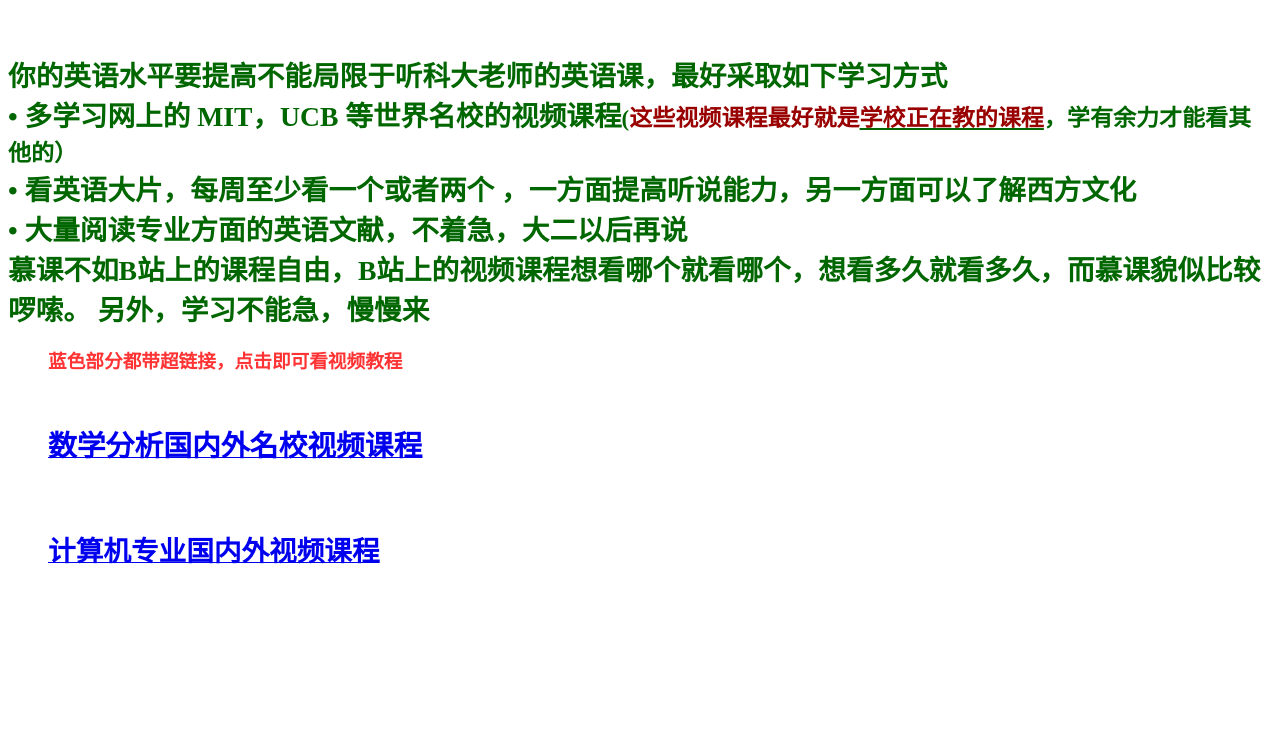
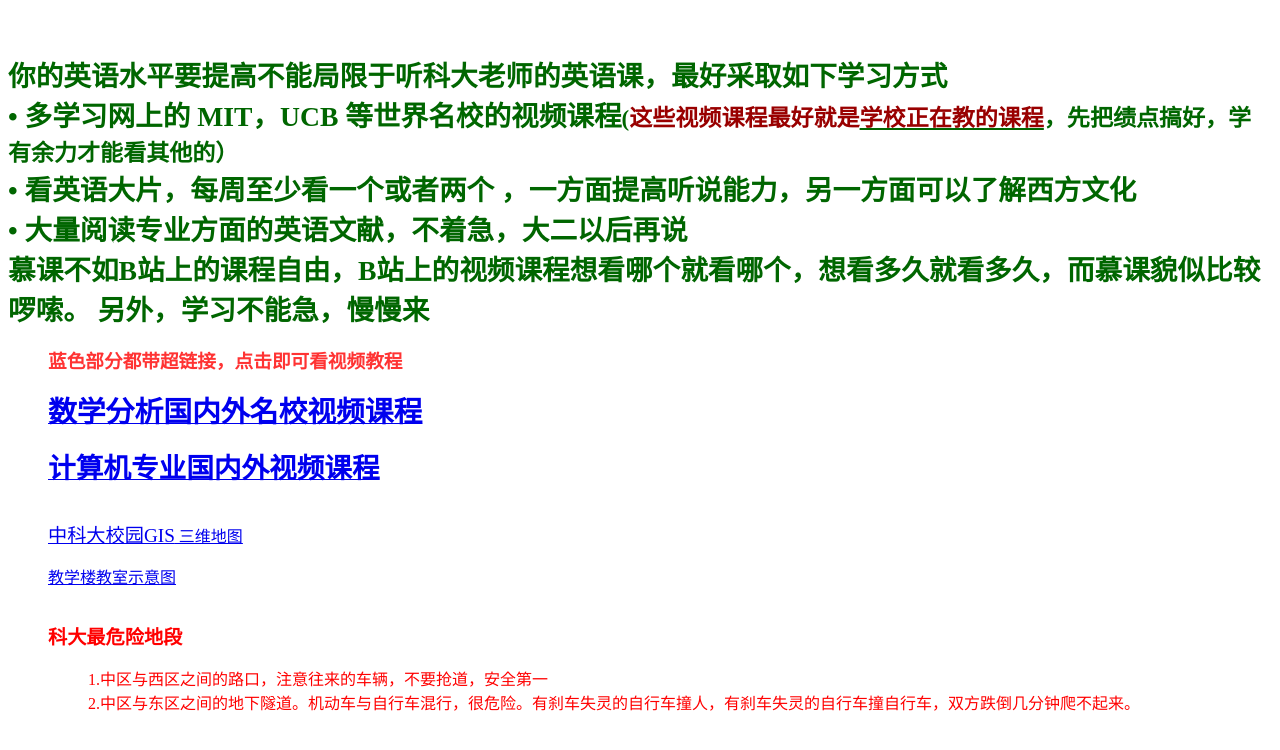
Before and after one commit to ustcf/ustcf.github.io, a plain HTML site: page index.html in a window 1280 px wide. Drawn offline with Linux system fonts and the light colour scheme.

Commit message:
Add files via upload

```diff
--- a/index.html
+++ b/index.html
@@ -3,26 +3,43 @@
 
 
 
+
+
+
+
 <meta http-equiv="content-type" content="text/html; charset=UTF-8"><title>视频课程</title></head><body dir="ltr" lang="zh-CN"><p style="color: rgb(0, 102, 0);"><font style="font-size: 14pt;" size="4"><b><br>
 </b></font></p><big style="color: rgb(0, 102, 0);"><big><big><span style="font-weight: bold;">你的英语水平要提高不能局限于听科大老师的英语课，最好采取如下学习方式 </span><br>
-<span style="font-weight: bold;">• 多学习网上的 MIT，UCB 等世界名校的视频课程<small>(<span style="color: rgb(153, 0, 0);">这些视频课程最好就是</span></small></span><small style="font-weight: bold; text-decoration: underline;"><span style="color: rgb(153, 0, 0);">学校正在教的课程</span></small><span style="font-weight: bold;"><small>，学有余力才能看其他的） </small></span><br>
+<span style="font-weight: bold;">• 多学习网上的 MIT，UCB 等世界名校的视频课程<small>(<span style="color: rgb(153, 0, 0);">这些视频课程最好就是</span></small></span><small style="font-weight: bold; text-decoration: underline;"><span style="color: rgb(153, 0, 0);">学校正在教的课程</span></small><span style="font-weight: bold;"><small>，先把绩点搞好，学有余力才能看其他的） </small></span><br>
 <span style="font-weight: bold;">• 看英语大片，每周至少看一个或者两个 ，一方面提高听说能力，另一方面可以了解西方文化</span><br>
 <span style="font-weight: bold;">• 大量阅读专业方面的英语文献，不着急，大二以后再说 </span><br>
 <span style="font-weight: bold;">慕课不如B站上的课程自由，B站上的视频课程想看哪个就看哪个，想看多久就看多久，而慕课貌似比较啰嗦。 另外，学习不能急，慢慢来 </span></big></big></big><br>
 <br>
 <div style="margin-left: 40px;"><font color="#ff3333"><font style="font-size: 14pt;" size="4"><b>蓝色部分都带超链接，点击即可看视频教程</b></font></font></div>
 
-<p style="margin-bottom: 0cm; font-family: ®oÅÑ;"><br>
-<span lang="en-US"></span></p>
+
 <p style="margin-bottom: 0cm; margin-left: 40px; font-family: ®oÅÑ;"><big><a href="ma.html" target="_blank"><span lang="en-US"><font style="font-size: 18pt;" size="5"><big><b>数学分析国内外名校视频课程</b></big></font></span></a></big></p>
-<p style="margin-bottom: 0cm; margin-left: 40px; font-family: ®oÅÑ;"><big><a href="ma.html" target="_blank"><span lang="en-US"><font style="font-size: 18pt;" size="5"><big><b><br>
-</b></big></font></span></a></big></p>
+
 
 <p style="margin-bottom: 0cm; margin-left: 40px; font-family: ®oÅÑ;"><span lang="en-US"><font style="font-size: 18pt;" size="5"><b> </b></font><big><a href="cs.html" target="_blank"><big><big><span style="font-weight: bold;">计算机专业国内外视频课程</span></big></big></a></big></span></p>
-<p style="margin-bottom: 0cm;"><span lang="en-US"><br>
-</span></p><p style="margin-bottom: 0cm;"><font face="Times New Roman, serif"><span lang="en-US"><br>
+<p style="margin-bottom: 0cm; margin-left: 40px; font-family: ®oÅÑ;"><br>
+<span lang="en-US"><big><a href="cs.html" target="_blank"><big><big><span style="font-weight: bold;"></span></big></big></a></big></span></p>
+
+<div style="margin-left: 40px;"><a href="https://map.ustc.edu.cn/" target="_blank"><small><small><span lang="en-US"><big><big><big>中科大校园GIS</big></big></big></span></small></small> 三维地图<br>
+</a></div>
+<p style="margin-bottom: 0cm;"><font face="Times New Roman, serif"><span lang="en-US">&nbsp;&nbsp;&nbsp;&nbsp;&nbsp;&nbsp;&nbsp;&nbsp;&nbsp; <a href="https://www.teach.ustc.edu.cn/service/svc-resource/12388.html" target="_blank">教学楼教室示意图</a><br>
+<br>
+</span></font></p>
+<p style="margin-bottom: 0cm; margin-left: 40px;"><font face="Times New Roman, serif"><span lang="en-US"><big><span style="color: red; font-weight: bold;">科大最危险地段</span> </big><br>
+</span></font></p>
+<p style="margin-bottom: 0cm; margin-left: 80px; color: red;"><font face="Times New Roman, serif"><span lang="en-US"> 1.中区与西区之间的路口，注意往来的车辆，不要抢道，安全第一<br>
+</span></font></p>
+<div style="margin-left: 40px;">
+<div style="margin-left: 40px; color: red;"><font face="Times New Roman, serif"><span lang="en-US"> 2.中区与东区之间的地下隧道</span></font>。机动车与自行车混行，很危险。有刹车失灵的自行车撞人，有刹车失灵的自行车撞自行车，双方跌倒几分钟爬不起来。</div>
+<font face="Times New Roman, serif"><span lang="en-US"></span></font></div>
+<p style="margin-bottom: 0cm;"><font face="Times New Roman, serif"><span lang="en-US">
 <br>
 </span></font><br>
 
 </p>
+
 </body></html>
```
